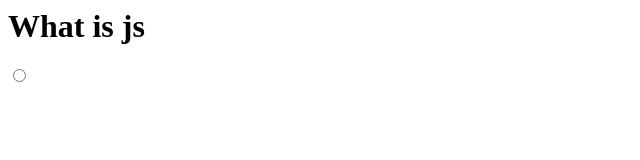
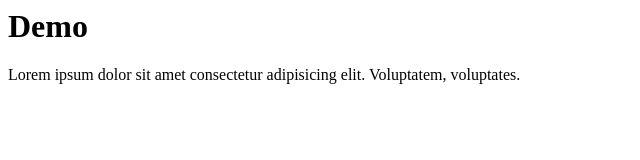
Before and after one commit to maryanne-njeri/demo, a plain HTML site: page index.html in a window 1280 px wide. Shown: the whole page, without its empty margins (0-640 px from the left). Drawn offline with Linux system fonts and the light colour scheme.

Commit message:
adds paragraph

```diff
--- a/index.html
+++ b/index.html
@@ -6,7 +6,7 @@
     <title>Document</title>
 </head>
 <body>
-    <h1>What is js</h1>
-    <input type="radio">
+    <h1>Demo</h1>
+    <p>Lorem ipsum dolor sit amet consectetur adipisicing elit. Voluptatem, voluptates.</p>
 </body>
 </html>
```
